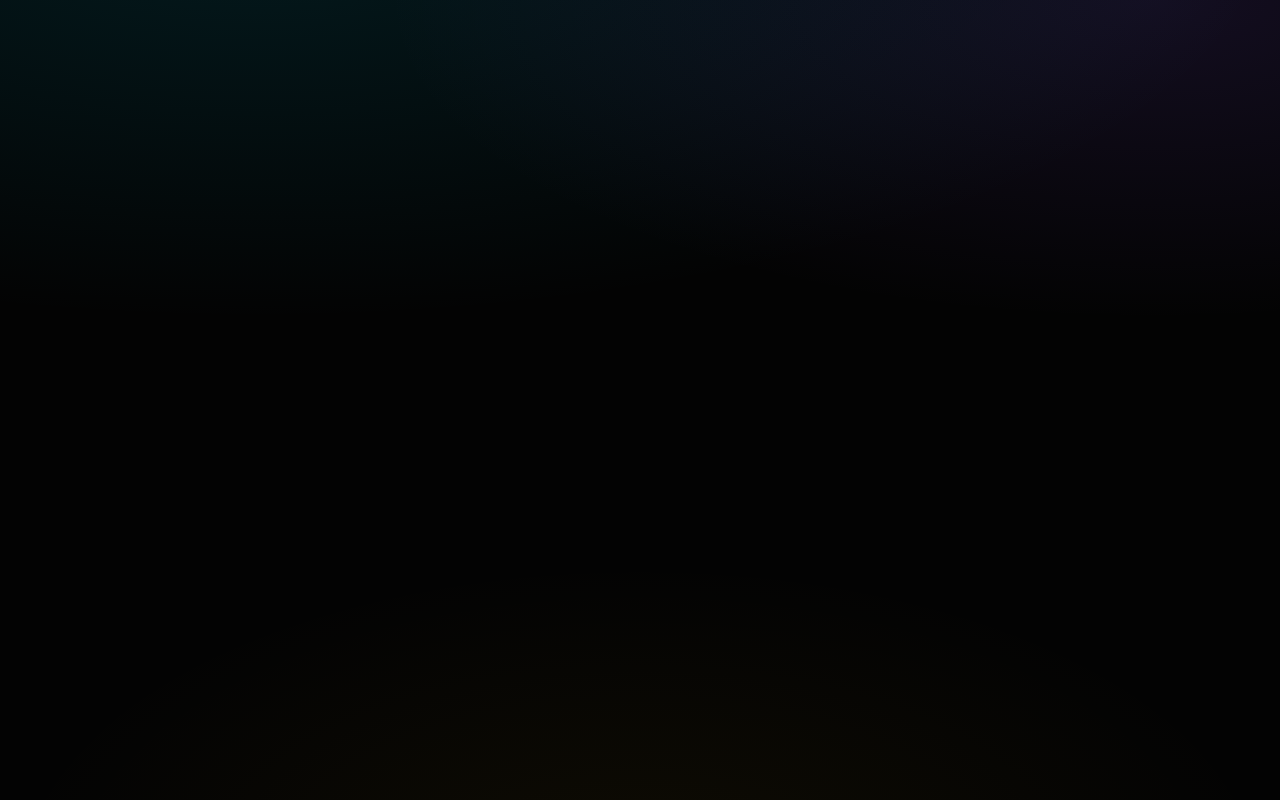
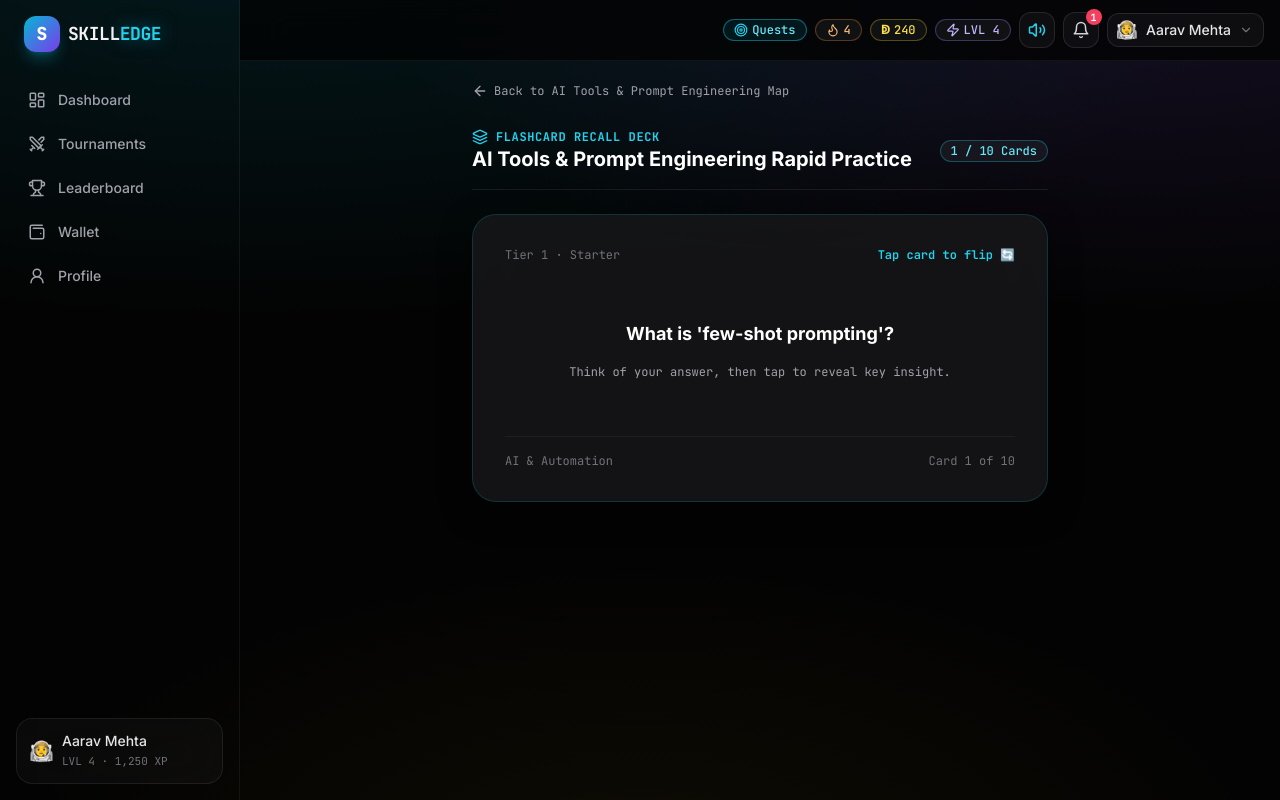
Before and after one commit to mr-umar-ahmed/SKILL-EDGE-LEARNING, a Next.js app: page /learn/ai-prompt-engineering/practice in a window 1280 px wide. Before the commit this address had no page. Built offline with nearby package versions, Linux system fonts and the light colour scheme.

Commit message:
feat(practice): interactive 3D flip-card practice engine for rapid skill mastery

```diff
--- a/src/app/learn/[skillId]/page.tsx
+++ b/src/app/learn/[skillId]/page.tsx
@@ -1,6 +1,6 @@
 "use client";
 
-import { ArrowLeft, Check, Crown, Lock, Play, Star } from "lucide-react";
+import { ArrowLeft, Check, Crown, Layers, Lock, Play, Star } from "lucide-react";
 import Link from "next/link";
 import { notFound, useParams } from "next/navigation";
 import { useState } from "react";
@@ -41,6 +41,7 @@ export default function SkillMapPage() {
             className="pointer-events-none absolute -right-10 -top-10 h-40 w-40 rounded-full opacity-20 blur-3xl"
             style={{ background: skill.color }}
           />
+          <div className="flex flex-col justify-between gap-4 sm:flex-row sm:items-center">
             <div className="flex items-center gap-4">
               <ProgressRing progress={done / 10} size={72} stroke={6} color={skill.color}>
                 <SkillIcon name={skill.iconName} className="h-7 w-7" style={{ color: skill.color }} />
@@ -52,6 +53,14 @@ export default function SkillMapPage() {
                   {done}/10 tiers cleared {premiumUnlocked && "· 👑 Premium unlocked"}
                 </div>
               </div>
+            </div>
+
+            <Link
+              href={`/learn/${skill.id}/practice`}
+              className="btn-ghost flex items-center gap-2 border-white/10 font-mono text-xs text-cyan-300 hover:border-cyan-400/40 hover:bg-cyan-500/10"
+            >
+              <Layers className="h-4 w-4 text-cyan-400" /> Practice Deck
+            </Link>
           </div>
           <p className="mt-3 text-sm text-zinc-400">{skill.description}</p>
         </div>
--- /dev/null
+++ b/src/app/learn/[skillId]/practice/page.tsx
@@ -0,0 +1,190 @@
+"use client";
+
+import { ArrowLeft, CheckCircle2, ChevronRight, Layers, RotateCcw, Sparkles, Zap } from "lucide-react";
+import Link from "next/link";
+import { notFound, useParams } from "next/navigation";
+import { useState } from "react";
+import { AppShell } from "@/components/AppShell";
+import { fireConfetti } from "@/components/confetti";
+import { playClickSound, playVictorySound, playXpSound } from "@/lib/sound";
+import { useApp } from "@/lib/store";
+import { cn } from "@/lib/utils";
+
+export default function PracticeDeckPage() {
+  const params = useParams<{ skillId: string }>();
+  const { skills, currentUser, adminGrantXp } = useApp();
+
+  const skill = skills.find((s) => s.id === params.skillId);
+  if (!skill) notFound();
+
+  // Combine questions from all 10 levels for practice deck
+  const deck = skill.levels.flatMap((l) =>
+    l.questions.map((q) => ({
+      ...q,
+      tier: l.tier,
+      levelNumber: l.levelNumber,
+    }))
+  ).slice(0, 10);
+
+  const [currentIndex, setCurrentIndex] = useState(0);
+  const [isFlipped, setIsFlipped] = useState(false);
+  const [masteredCount, setMasteredCount] = useState(0);
+  const [isCompleted, setIsCompleted] = useState(false);
+
+  const currentCard = deck[currentIndex];
+
+  const handleFlip = () => {
+    playClickSound();
+    setIsFlipped(!isFlipped);
+  };
+
+  const handleAnswer = (gotIt: boolean) => {
+    if (gotIt) {
+      playXpSound();
+      setMasteredCount((prev) => prev + 1);
+    } else {
+      playClickSound();
+    }
+
+    setIsFlipped(false);
+
+    if (currentIndex + 1 < deck.length) {
+      setCurrentIndex((prev) => prev + 1);
+    } else {
+      // Completed deck!
+      playVictorySound();
+      fireConfetti();
+      const bonusXp = (masteredCount + (gotIt ? 1 : 0)) * 10;
+      if (bonusXp > 0) {
+        adminGrantXp(currentUser.id, bonusXp);
+      }
+      setIsCompleted(true);
+    }
+  };
+
+  const handleRestart = () => {
+    setCurrentIndex(0);
+    setIsFlipped(false);
+    setMasteredCount(0);
+    setIsCompleted(false);
+  };
+
+  return (
+    <AppShell>
+      <div className="mx-auto max-w-xl space-y-6">
+        <Link
+          href={`/learn/${skill.id}`}
+          className="inline-flex items-center gap-1.5 font-mono text-xs text-zinc-400 hover:text-zinc-200"
+        >
+          <ArrowLeft className="h-4 w-4" /> Back to {skill.title} Map
+        </Link>
+
+        <div className="flex items-center justify-between border-b border-white/[0.08] pb-4">
+          <div>
+            <div className="flex items-center gap-2 font-mono text-xs font-bold uppercase tracking-wider text-cyan-400">
+              <Layers className="h-4 w-4" /> Flashcard Recall Deck
+            </div>
+            <h1 className="text-xl font-bold text-white">{skill.title} Rapid Practice</h1>
+          </div>
+          <span className="chip border-cyan-400/30 font-mono text-xs text-cyan-300">
+            {currentIndex + 1} / {deck.length} Cards
+          </span>
+        </div>
+
+        {!isCompleted && currentCard && (
+          <div className="space-y-6">
+            {/* 3D Flip Card Container */}
+            <div
+              onClick={handleFlip}
+              className="glass-strong min-h-72 cursor-pointer relative rounded-3xl p-8 flex flex-col justify-between transition-all duration-500 transform hover:scale-[1.01] border-cyan-500/20"
+              style={{
+                boxShadow: isFlipped
+                  ? `0 0 30px ${skill.color}40`
+                  : "0 10px 30px rgba(0,0,0,0.5)",
+              }}
+            >
+              <div className="flex items-center justify-between text-xs font-mono text-zinc-500">
+                <span>Tier {currentCard.levelNumber} · {currentCard.tier}</span>
+                <span className="text-cyan-400 font-semibold">
+                  {isFlipped ? "Answer Side" : "Tap card to flip 🔄"}
+                </span>
+              </div>
+
+              <div className="my-6 text-center">
+                {!isFlipped ? (
+                  <div>
+                    <h3 className="text-lg font-bold text-white leading-relaxed">
+                      {currentCard.prompt}
+                    </h3>
+                    <p className="mt-4 text-xs font-mono text-zinc-400">
+                      Think of your answer, then tap to reveal key insight.
+                    </p>
+                  </div>
+                ) : (
+                  <div>
+                    <div className="inline-block rounded-xl bg-emerald-500/10 border border-emerald-400/30 px-3 py-1 font-mono text-xs font-bold text-emerald-300 mb-3">
+                      ✓ Correct Key Concept
+                    </div>
+                    <h4 className="text-base font-bold text-emerald-200">
+                      {currentCard.options[currentCard.answerIndex]}
+                    </h4>
+                  </div>
+                )}
+              </div>
+
+              <div className="flex items-center justify-between font-mono text-xs text-zinc-500 border-t border-white/5 pt-4">
+                <span>{skill.category}</span>
+                <span>Card {currentIndex + 1} of {deck.length}</span>
+              </div>
+            </div>
+
+            {/* Self-Rating Action Controls */}
+            {isFlipped && (
+              <div className="grid grid-cols-2 gap-4 animate-in fade-in duration-300">
+                <button
+                  onClick={() => handleAnswer(false)}
+                  className="rounded-2xl border border-rose-500/30 bg-rose-500/10 py-4 font-mono text-xs font-bold text-rose-300 transition hover:bg-rose-500/20"
+                >
+                  Review Later 🔁
+                </button>
+                <button
+                  onClick={() => handleAnswer(true)}
+                  className="btn-primary py-4 font-mono text-xs font-bold shadow-lg shadow-cyan-500/20"
+                >
+                  Got It! (+10 XP) ⚡
+                </button>
+              </div>
+            )}
+          </div>
+        )}
+
+        {isCompleted && (
+          <div className="glass-strong rounded-3xl p-8 text-center space-y-6">
+            <CheckCircle2 className="mx-auto h-16 w-16 text-emerald-400 animate-bounce" />
+            <div>
+              <h2 className="text-2xl font-black text-white">Deck Completed!</h2>
+              <p className="mt-1 text-sm text-zinc-300">
+                You mastered {masteredCount} out of {deck.length} flashcards in this session.
+              </p>
+            </div>
+
+            <div className="flex items-center justify-center gap-3">
+              <span className="chip border-violet-400/40 bg-violet-500/10 font-mono text-sm text-violet-300">
+                <Zap className="h-4 w-4 inline" /> +{masteredCount * 10} XP Earned
+              </span>
+            </div>
+
+            <div className="flex gap-3 pt-4">
+              <button onClick={handleRestart} className="btn-ghost flex-1">
+                <RotateCcw className="h-4 w-4" /> Practice Again
+              </button>
+              <Link href={`/learn/${skill.id}`} className="btn-primary flex-1">
+                Skill Map <ChevronRight className="h-4 w-4" />
+              </Link>
+            </div>
+          </div>
+        )}
+      </div>
+    </AppShell>
+  );
+}
```
Also changed, not shown: 1 other file (tests, documents, lock files or other folders). Lines whose indentation alone changed are shown as unchanged.
